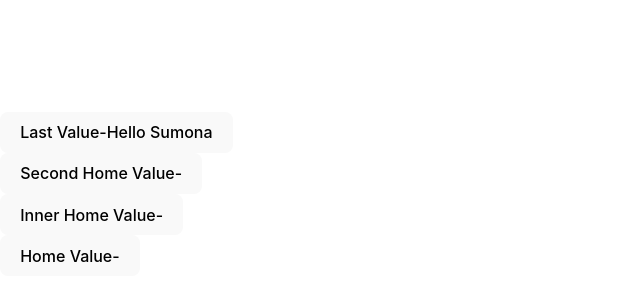
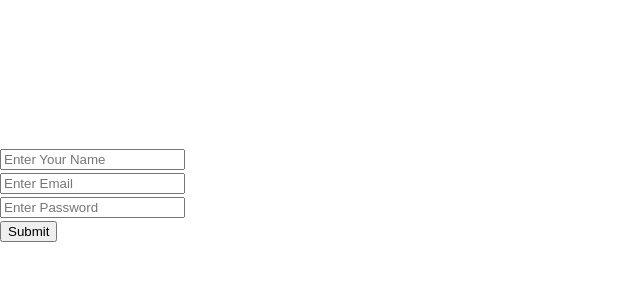
Before and after one commit to TanvirGitHub98/React-Context-Api, a React (Vite) app: page / in a window 1280 px wide. Shown: the part 206-506 px from the top of the page, without its empty margins (0-640 px from the left). Built offline with nearby package versions, Linux system fonts and the light colour scheme.

Commit message:
UseRefAdded

```diff
--- a/src/App.jsx
+++ b/src/App.jsx
@@ -3,17 +3,14 @@ import { useContext } from 'react'
 import Home from './components/Home/Home'
 import { Context1Provider, NameContext } from './contexts/context1'
 //import './App.css'
+import UseRefFile from './components/UseRefFile/UseRefFile';
 
 
 function App() {
 
-  //const [name,setName]=useContext(NameContext);
   return (
     <div>
-           <Context1Provider>
-                <Home/>
-
-           </Context1Provider>
+         <UseRefFile/>
     </div>
   )
 }
--- /dev/null
+++ b/src/components/UseRefFile/UseRefFile.jsx
@@ -0,0 +1,26 @@
+import { useRef } from "react";
+
+const UseRefFile=()=>{
+    const refName=useRef('')
+    const refEmail=useRef('')
+    const refPassword=useRef('')
+    const handleForm=(e)=>{
+        e.preventDefault();
+        console.log(refName.current.value);
+        console.log(refEmail.current.value);
+        console.log(refPassword.current.value);
+
+    }
+    return(
+        <div>
+           <form onSubmit={handleForm}>
+               <input ref={refName}  type="text" name="userName" id=""  placeholder="Enter Your Name"/><br/>
+               <input ref={refEmail}type="email" name="email" id="" placeholder="Enter Email"/><br/>
+               <input ref={refPassword} type="password" name="password" id="" placeholder="Enter Password"/><br/>
+               <input type="submit" value="Submit" />
+           </form>
+        </div>
+    )
+}
+
+export default UseRefFile;
```
